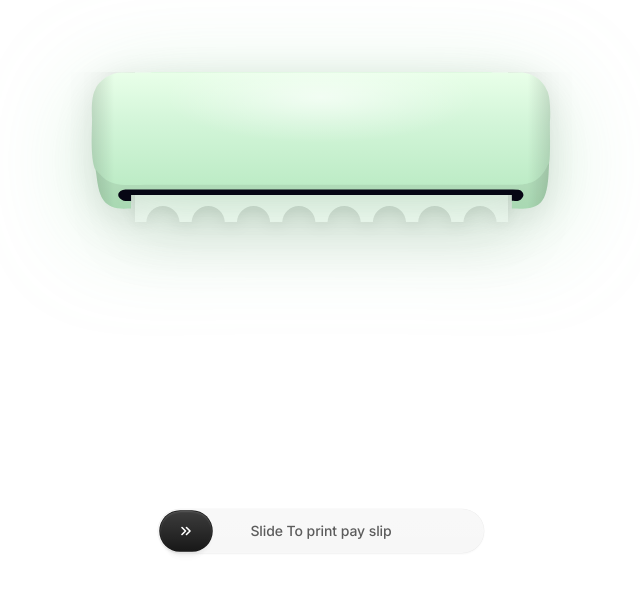
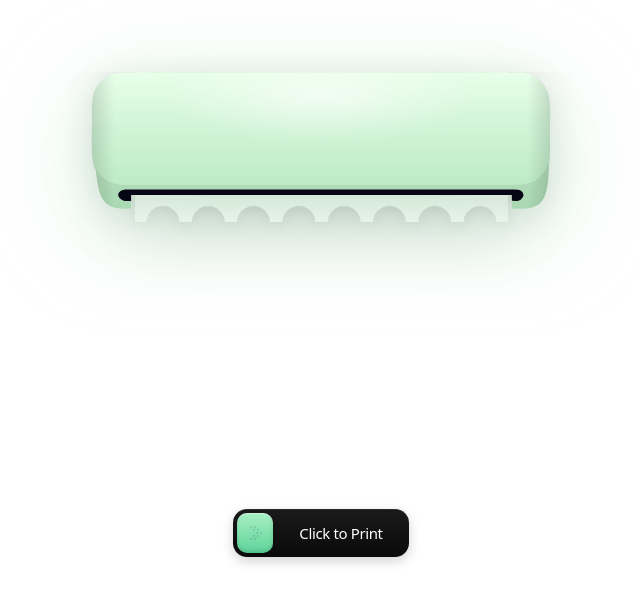
Before and after one commit to dikhsitb/Terminal-Printer-animation, a React (Vite) app: page / in a window 1280 px wide. Shown: the top 602 px of the page, without its empty margins (319-959 px from the left). Built offline with nearby package versions, Linux system fonts and the light colour scheme; a web font is replaced by a local one.

Commit message:
Changed the Click to print Button

```diff
--- /dev/null
+++ b/src/BookDemoButton.tsx
@@ -0,0 +1,125 @@
+import React from "react";
+
+function cn(...classes: (string | undefined | false | null)[]) {
+  return classes.filter(Boolean).join(" ");
+}
+
+export type BookDemoVariant =
+  | "lime"
+  | "sky"
+  | "rose"
+  | "amber"
+  | "emerald"
+  | "violet"
+  | "orange"
+  | "magenta";
+
+interface BookDemoButtonProps
+  extends React.ButtonHTMLAttributes<HTMLButtonElement> {
+  variant?: BookDemoVariant;
+}
+
+const variantStyles: Record<
+  BookDemoVariant,
+  { from: string; to: string; dot: string }
+> = {
+  lime: { from: "#d6f54a", to: "#c5ea2c", dot: "#0f0f0f" },
+  sky: { from: "#a5e0ff", to: "#6bc8f5", dot: "#0a1f3a" },
+  rose: { from: "#ffc4d3", to: "#f590a5", dot: "#3a0a1f" },
+  amber: { from: "#ffd66e", to: "#f5a82e", dot: "#3a210a" },
+  emerald: { from: "#a8efc5", to: "#5fd49a", dot: "#0a2a1a" },
+  violet: { from: "#d4b9ff", to: "#a07bf5", dot: "#1f0a3a" },
+  orange: { from: "#ffb88a", to: "#f57a3a", dot: "#3a190a" },
+  magenta: { from: "#f5a8e0", to: "#e060c5", dot: "#3a0a2a" },
+};
+
+const DoubleChevron = ({ index, color }: { index: number; color: string }) => {
+  const base = index * 0.12;
+  const dots: { cx: number; cy: number; d: number }[] = [
+    { cx: 2, cy: 2, d: 0 },
+    { cx: 5, cy: 5, d: 0.05 },
+    { cx: 8, cy: 8, d: 0.1 },
+    { cx: 5, cy: 11, d: 0.15 },
+    { cx: 2, cy: 14, d: 0.2 },
+    { cx: 6, cy: 2, d: 0.05 },
+    { cx: 9, cy: 5, d: 0.1 },
+    { cx: 12, cy: 8, d: 0.15 },
+    { cx: 9, cy: 11, d: 0.2 },
+    { cx: 6, cy: 14, d: 0.25 },
+  ];
+  return (
+    <svg
+      width="14"
+      height="16"
+      viewBox="0 0 14 16"
+      className="shrink-0 overflow-visible"
+    >
+      <g fill={color}>
+        {dots.map((p, i) => (
+          <circle
+            key={i}
+            cx={p.cx}
+            cy={p.cy}
+            r="1"
+            className="bd-dot"
+            style={{ animationDelay: `${base + p.d}s` }}
+          />
+        ))}
+      </g>
+    </svg>
+  );
+};
+
+const BookDemoButton = React.forwardRef<HTMLButtonElement, BookDemoButtonProps>(
+  ({ className, children, variant = "lime", ...props }, ref) => {
+    const v = variantStyles[variant];
+    return (
+      <button
+        ref={ref}
+        className={cn(
+          "group/btn relative inline-flex h-12 w-44 rounded-[14px] overflow-hidden transition-transform active:scale-[0.98]",
+          className,
+        )}
+        style={{
+          background: "linear-gradient(180deg, #1a1a1a 0%, #0a0a0a 100%)",
+          boxShadow:
+            "inset 0 1px 0 rgba(255,255,255,0.08), 0 4px 12px rgba(0,0,0,0.18)",
+        }}
+        {...props}
+      >
+        <style>{`
+          @keyframes bd-dot-wave {
+            0%, 70%, 100% { opacity: 0.25; transform: scale(0.85); }
+            35% { opacity: 1; transform: scale(1); }
+          }
+          .bd-dot {
+            transform-box: fill-box;
+            transform-origin: center;
+            animation: bd-dot-wave 1.4s ease-in-out infinite;
+          }
+        `}</style>
+
+        <span className="absolute inset-y-0 left-10 right-0 flex items-center justify-center text-white font-medium text-[15px] tracking-tight">
+          {children || "Book a demo"}
+        </span>
+
+        <span
+          className="absolute top-1 left-1 bottom-1 z-10 w-9 group-hover/btn:w-[calc(100%-0.5rem)] flex items-center justify-start overflow-hidden rounded-[10px] pl-3 pr-2.5 gap-2.5 transition-[width,gap] duration-200 ease-[cubic-bezier(0.65,0,0.35,1)]"
+          style={{
+            background: `linear-gradient(180deg, ${v.from} 0%, ${v.to} 100%)`,
+            boxShadow:
+              "inset 0 1px 0 rgba(255,255,255,0.4), inset 0 -2px 4px rgba(0,0,0,0.12), 0 2px 4px rgba(0,0,0,0.08)",
+          }}
+        >
+          {Array.from({ length: 9 }, (_, i) => (
+            <DoubleChevron key={i} index={i} color={v.dot} />
+          ))}
+        </span>
+      </button>
+    );
+  },
+);
+
+BookDemoButton.displayName = "BookDemoButton";
+
+export default BookDemoButton;
--- a/src/PrinterAnimation.tsx
+++ b/src/PrinterAnimation.tsx
@@ -4,6 +4,7 @@ import gsap from 'gsap'
 import receiptBgUrl from './assets/receipt_bg.svg'
 import billBgUrl from './assets/Bill.svg'
 import receiptDividerUrl from './assets/receipt_divider.svg'
+import BookDemoButton from './BookDemoButton'
 import printSoundUrl from './assets/print-sound.mp3'
 
 // Receipt background variants — swap RECEIPT_BG to A/B compare the two assets.
@@ -221,122 +222,7 @@ function ReceiptContent() {
   )
 }
 
-// ─── Slide-to-print button ──────────────────────────────────
-// The handle stays anchored at left=2px and GROWS wider as the user drags right.
-// 8 chevron icons are packed left inside (overflow: hidden reveals them progressively).
-// Icon math:  16px pad + n×(20px icon + 16px gap) — clipped at right edge
-//   width=52  → 1 icon visible (centered in rest pill)
-//   width=112 → 3 icons visible  (Figma 298015)
-//   width=231 → 6 icons visible  (Figma 298115)
-//   width=322 → 8 icons visible  (Figma 298191 / 297207)
-const TRACK_W      = 326
-const HANDLE_W     = 52               // resting handle width
-const HANDLE_P     = 2
-const SLID_W       = TRACK_W - HANDLE_P * 2   // 322
-const MAX_GROW     = SLID_W - HANDLE_W         // 270
-const TRIGGER_GROW = MAX_GROW * 0.82           // ~221
-const EASE         = 'cubic-bezier(0.25, 0, 0.35, 1)'
-
-function SlideButton({ onComplete }: { onComplete: () => void }) {
-  const [handleW, setHandleW] = useState(HANDLE_W)
-  const [dragging, setDragging] = useState(false)
-  const [isSlid, setIsSlid]    = useState(false)
-  const isDragging = useRef(false)
-  const startPtr   = useRef(0)
-  const startW     = useRef(HANDLE_W)
-  const triggered  = useRef(false)
-
-  const onDown = (e: React.PointerEvent<HTMLDivElement>) => {
-    if (triggered.current) return
-    isDragging.current = true
-    setDragging(true)
-    startPtr.current = e.clientX
-    startW.current   = handleW
-    ;(e.currentTarget as HTMLElement).setPointerCapture(e.pointerId)
-  }
-
-  const onMove = (e: React.PointerEvent<HTMLDivElement>) => {
-    if (!isDragging.current || triggered.current) return
-    const delta = e.clientX - startPtr.current
-    const nw = Math.max(HANDLE_W, Math.min(SLID_W, startW.current + delta))
-    setHandleW(nw)
-    if (nw - HANDLE_W >= TRIGGER_GROW) {
-      isDragging.current = false
-      triggered.current  = true
-      setDragging(false)
-      setIsSlid(true)
-      setTimeout(onComplete, 500)
-    }
-  }
-
-  const onUp = () => {
-    if (!isDragging.current) return
-    isDragging.current = false
-    setDragging(false)
-    setHandleW(HANDLE_W) // snap back to rest
-  }
-
-  return (
-    <div style={{ position: 'relative', width: TRACK_W, height: 44, flexShrink: 0 }}>
-
-      {/* ── Track ──────────────────────────────────────────── */}
-      <div style={{
-        position: 'absolute', inset: 0, borderRadius: 24, overflow: 'hidden',
-        background: 'linear-gradient(180deg, rgba(255,255,255,0.154) 6.67%, rgba(255,255,255,0) 103.33%), rgb(247,247,247)',
-        boxShadow: '0 0 0 0.3px #ebebeb, 0 1px 3px -1.5px rgba(51,51,51,0.16)',
-      }}>
-        <div style={{ position: 'absolute', inset: 0, borderRadius: 24, boxShadow: 'inset 0 0 2px 1px rgba(255,255,255,0.16)', pointerEvents: 'none' }} />
-      </div>
-
-      {/* Label — centered in track, handle covers it as it grows from the left */}
-      {!isSlid && (
-        <p style={{
-          position: 'absolute', inset: 0, margin: 0,
-          display: 'flex', alignItems: 'center', justifyContent: 'center',
-          ...INTER, fontWeight: 500, fontSize: 14, letterSpacing: '-0.084px', lineHeight: '20px',
-          color: '#5c5c5c', fontFeatureSettings: "'calt' 0, 'liga' 0",
-          pointerEvents: 'none', whiteSpace: 'nowrap',
-        }}>
-          Slide To print pay slip
-        </p>
-      )}
-
-      {/* ── Handle — always at left=2px, grows wider on drag ── */}
-      <div
-        onPointerDown={onDown}
-        onPointerMove={onMove}
-        onPointerUp={onUp}
-        onPointerCancel={onUp}
-        style={{
-          position: 'absolute', top: HANDLE_P, left: HANDLE_P,
-          width: isSlid ? SLID_W : handleW,
-          height: 40,
-          borderRadius: 24, overflow: 'hidden',
-          background: 'linear-gradient(180deg, rgba(255,255,255,0.154) 6.67%, rgba(255,255,255,0) 103.33%), #171717',
-          boxShadow: '0 0 0 0.75px #171717, 0 16px 8px -8px rgba(51,51,51,0.01), 0 12px 6px -6px rgba(51,51,51,0.02), 0 5px 5px -2.5px rgba(51,51,51,0.08), 0 1px 3px -1.5px rgba(51,51,51,0.16)',
-          cursor: triggered.current ? 'default' : 'grab',
-          // Left-aligned during drag (reveals icons progressively), centered when fully slid
-          display: 'flex', alignItems: 'center', justifyContent: isSlid ? 'center' : 'flex-start',
-          padding: '8px 16px', gap: 16, boxSizing: 'border-box',
-          userSelect: 'none', touchAction: 'none',
-          transition: isSlid
-            ? `width 0.42s ${EASE}`
-            : dragging ? 'none' : `width 0.3s ${EASE}`,
-        }}
-      >
-        {/* 8 icons always mounted — overflow clips them until handle is wide enough */}
-        {Array.from({ length: 8 }, (_, i) => (
-          <svg key={i} width="20" height="20" viewBox="0 0 20 20" fill="none" style={{ flexShrink: 0 }}>
-            <path d="M6 6.5l3.5 3.5L6 13.5M10.5 6.5l3.5 3.5-3.5 3.5" stroke="white" strokeWidth="1.6" strokeLinecap="round" strokeLinejoin="round" />
-          </svg>
-        ))}
-        {/* Inset highlight */}
-        <div style={{ position: 'absolute', inset: 0, borderRadius: 24, boxShadow: 'inset 0 1px 2px 0 rgba(255,255,255,0.16)', pointerEvents: 'none' }} />
-      </div>
-
-    </div>
-  )
-}
+// Slide-to-print control replaced by the click-to-print <BookDemoButton /> (see ./BookDemoButton).
 
 // ─── Main export ────────────────────────────────────────────
 export function PrinterAnimation() {
@@ -464,7 +350,7 @@ export function PrinterAnimation() {
               style={{ width: '100%', display: 'flex', flexDirection: 'column', alignItems: 'center', gap: 39 }}
             >
               {/* Slide button */}
-              <SlideButton onComplete={startPrint} />
+              <BookDemoButton variant="emerald" onClick={startPrint}>Click to Print</BookDemoButton>
             </motion.div>
           )}
 
```
